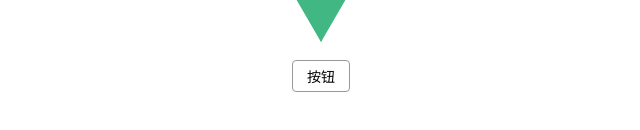
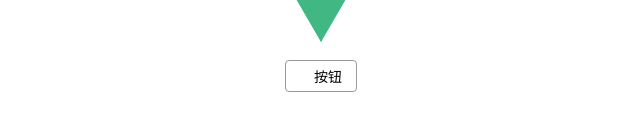
Before and after one commit to 977106024/vue-gulu, a Vue app: page / in a window 1280 px wide. Shown: the part 204-334 px from the top of the page, without its empty margins (319-959 px from the left). Built offline with nearby package versions, Linux system fonts and the light colour scheme.

Commit message:
引入svg

```diff
--- a/public/index.html
+++ b/public/index.html
@@ -13,5 +13,6 @@
     </noscript>
     <div id="app"></div>
     <!-- built files will be auto injected -->
+    <script src="//at.alicdn.com/t/font_1436928_87j05i4ial.js"></script>
   </body>
 </html>
--- a/src/App.vue
+++ b/src/App.vue
@@ -2,7 +2,7 @@
     <div id="app">
         <img alt="Vue logo" src="./assets/logo.png">
         <!--    <HelloWorld msg="Welcome to Your Vue.js App"/>-->
-        <g-button>按钮</g-button>
+        <g-button icon="set">按钮</g-button>
     </div>
 </template>
 
@@ -44,4 +44,11 @@
         --border-color: #999;
         --border-color-hover: #666;
     }
+
+    .icon {
+        width: 1em; height: 1em;
+        vertical-align: -0.15em;
+        fill: currentColor;
+        overflow: hidden;
+    }
 </style>
--- a/src/components/Button.vue
+++ b/src/components/Button.vue
@@ -1,6 +1,9 @@
 <template>
     <div>
         <button class="g-button">
+            <svg v-if="icon" class="icon" aria-hidden="true">
+                <use :xlink:href="`#i-${icon}`"></use>
+            </svg>
             <slot></slot>
         </button>
     </div>
@@ -8,7 +11,7 @@
 
 <script>
     export default {
-
+        props:['icon']
     }
 </script>
 
--- a/src/main.js
+++ b/src/main.js
@@ -2,6 +2,7 @@ import Vue from 'vue'
 import App from './App.vue'
 
 import GButton from './components/Button'
+
 
 Vue.component('g-button',GButton)
 
```
